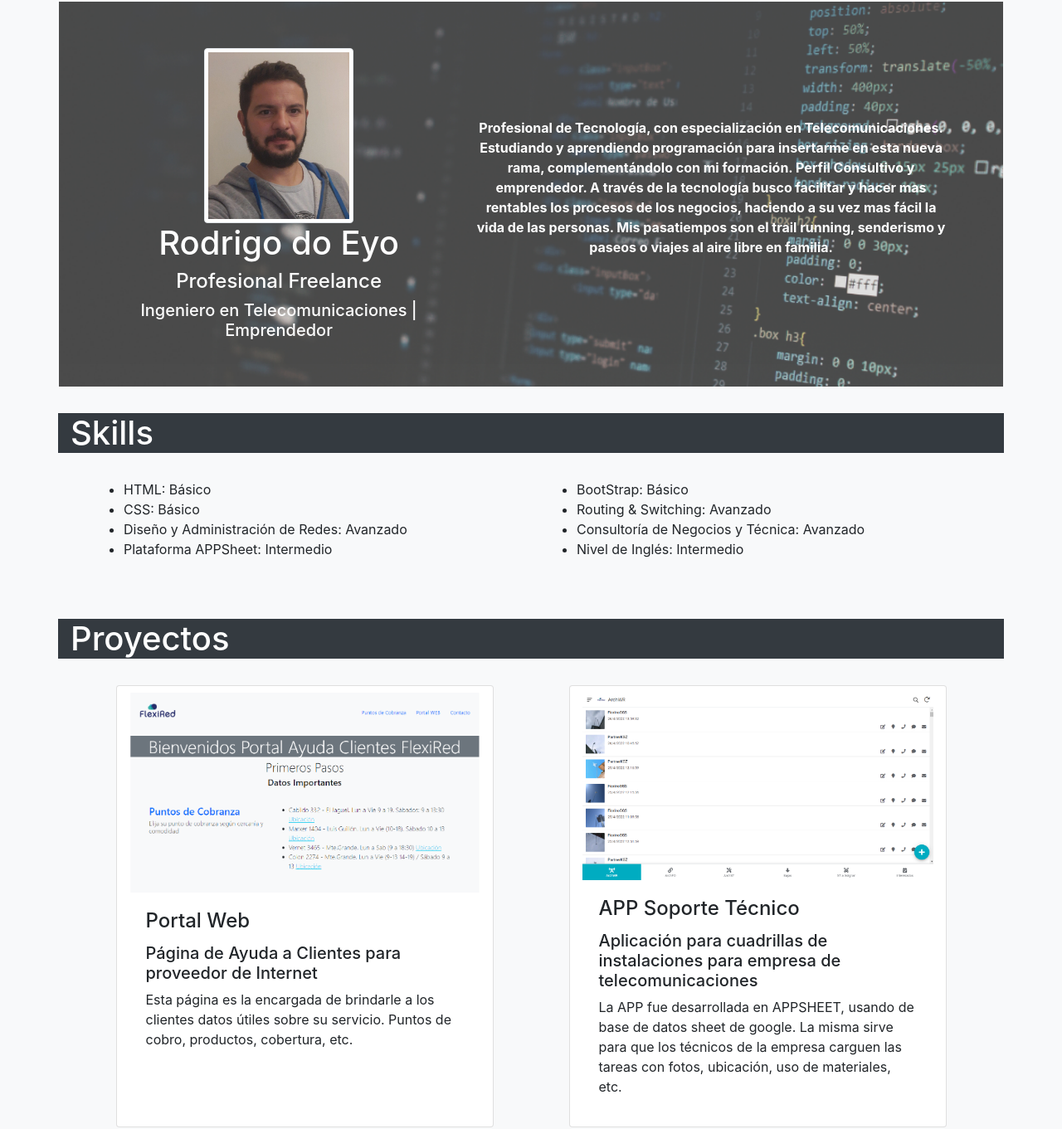
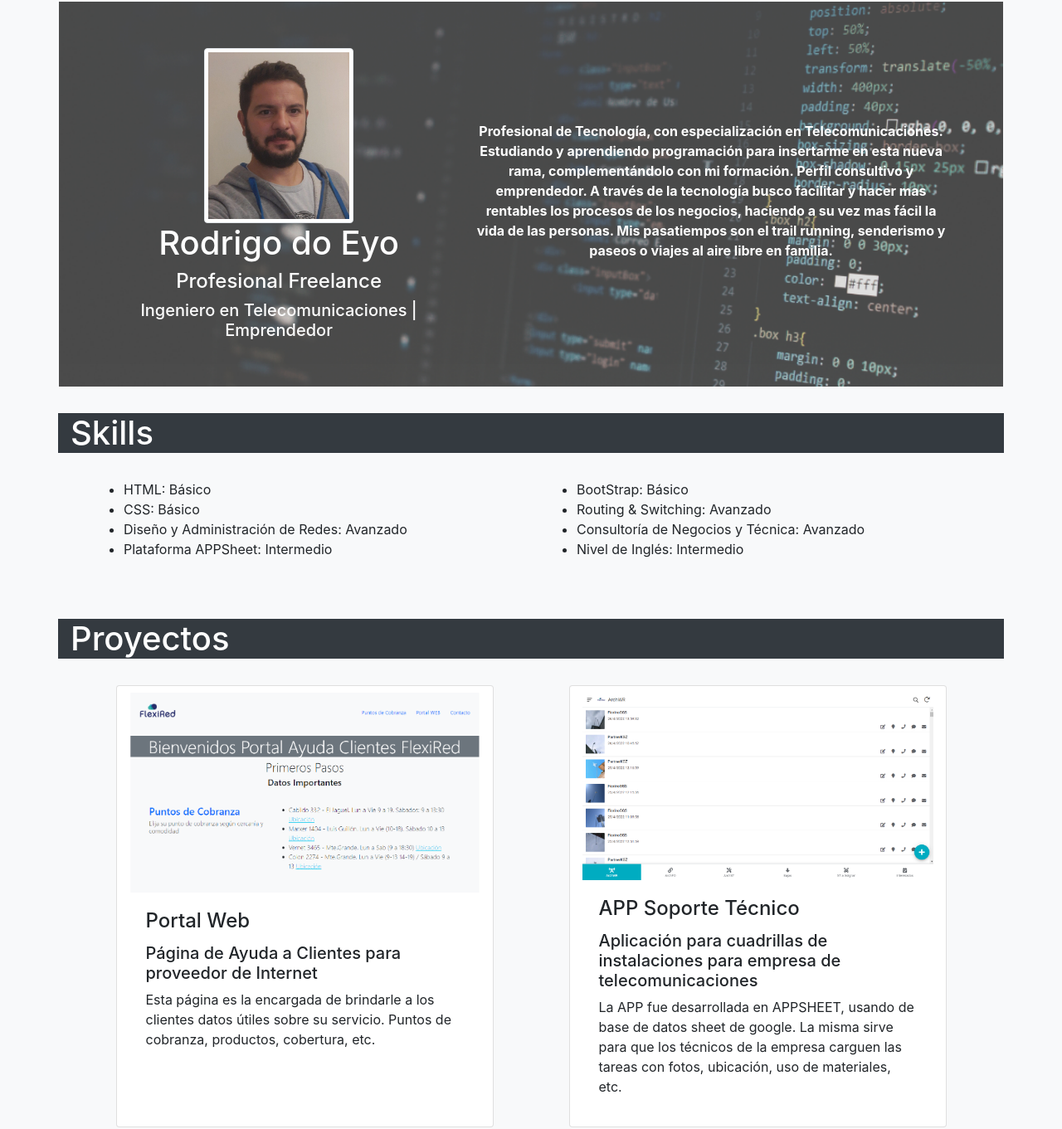
Before and after one commit to dodo220685/portfolio, a plain HTML site: page index.html in a window 1280 px wide. Shown: the part 70-1431 px from the top of the page at 83% size. Drawn offline with nearby package versions, Linux system fonts and the light colour scheme.

Commit message:
PortfolioRD_v0

```diff
--- a/index.html
+++ b/index.html
@@ -40,8 +40,8 @@
             <h4>Profesional Freelance</h4>
             <h5>Ingeniero en Telecomunicaciones | Emprendedor</h5>
         </div>
-        <div class="col-sm-7 text-center text-white d-flex align-items-center">
-            <p><strong> Profesional de Tecnología, con especialización en Telecomunicaciones. Estudiando y aprendiendo programación para insertarme en esta nueva rama, complementándolo con mi formación. Perfil Consultivo y emprendedor. A través de la tecnología busco facilitar y hacer mas rentables los procesos de los negocios, haciendo a su vez mas fácil la vida de las personas. Mis pasatiempos son el trail running, senderismo y paseos o viajes al aire libre en familia.</strong></p>
+        <div class="col-sm-7 text-center text-white d-flex align-items-center mt-2">
+            <p><strong> Profesional de Tecnología, con especialización en Telecomunicaciones. Estudiando y aprendiendo programación para insertarme en esta nueva rama, complementándolo con mi formación. Perfil consultivo y emprendedor. A través de la tecnología busco facilitar y hacer mas rentables los procesos de los negocios, haciendo a su vez mas fácil la vida de las personas. Mis pasatiempos son el trail running, senderismo y paseos o viajes al aire libre en familia.</strong></p>
         </div>
     </div>
     </div>
@@ -90,7 +90,7 @@
         <div class="card-body">
             <h4 class="card-title">Portal Web</h4>
             <h5>Página de Ayuda a Clientes para proveedor de Internet</h5>
-            <p>Esta página es la encargada de brindarle a los clientes datos útiles sobre su servicio. Puntos de cobro, productos, cobertura, etc.</p>
+            <p>Esta página es la encargada de brindarle a los clientes datos útiles sobre su servicio. Puntos de cobranza, productos, cobertura, etc.</p>
         </div>
     </div>
     <div class="col-sm-5 card mb-3">
```
